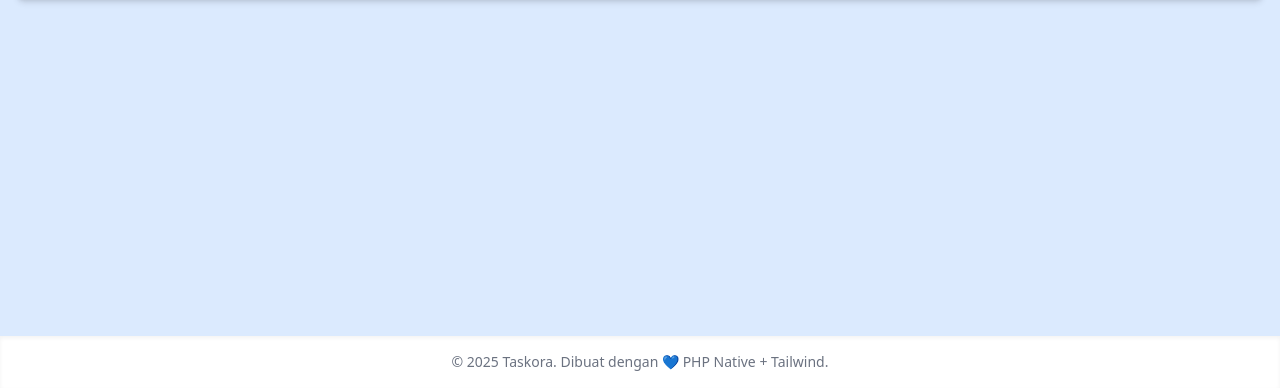
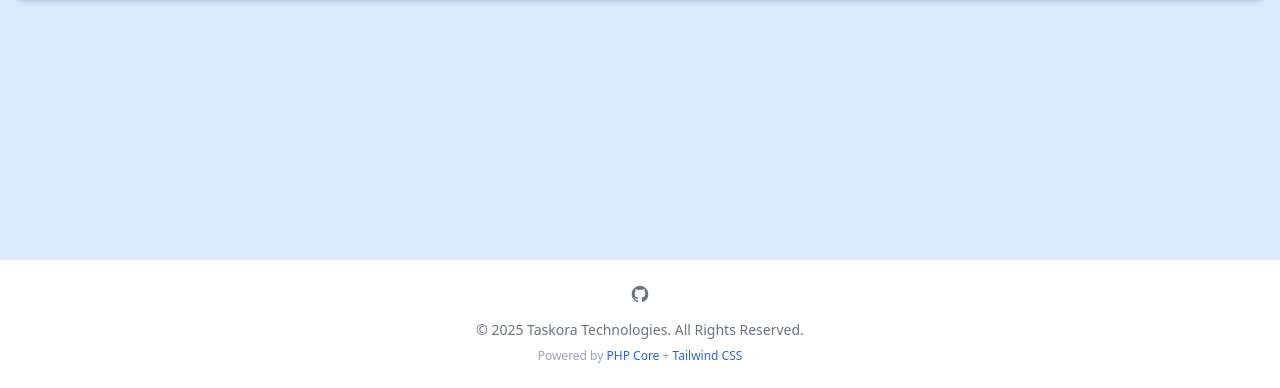
Before and after one commit to WildanMukmin/taskora, a PHP site: page /project-web-teori/pages/admin/manage.php in a window 1280 px wide. Shown: the part 412-800 px from the top of the page. Run offline with PHP 8.4, Linux system fonts and the light colour scheme; data that the repository does not hold is empty; some libraries are stand-ins or nearby versions.

Commit message:
update footer

```diff
--- a/includes/footer.php
+++ b/includes/footer.php
@@ -1,5 +1,20 @@
-<footer class="bg-white shadow-inner p-4 text-center text-gray-500 text-sm">
-  &copy; <?= date('Y') ?> Taskora. Dibuat dengan 💙 PHP Native + Tailwind.
+<footer class="bg-white border-t border-gray-200 py-6 px-4">
+  <div class="max-w-7xl mx-auto flex flex-col items-center">
+    <div class="flex items-center space-x-6 mb-4">
+      <a href="https://github.com/WildanMukmin/taskora" class="text-gray-500 hover:text-blue-600 transition-colors">
+        <svg class="w-5 h-5" fill="currentColor" viewBox="0 0 24 24" aria-hidden="true">
+          <path fill-rule="evenodd" d="M12 2C6.477 2 2 6.484 2 12.017c0 4.425 2.865 8.18 6.839 9.504.5.092.682-.217.682-.483 0-.237-.008-.868-.013-1.703-2.782.605-3.369-1.343-3.369-1.343-.454-1.158-1.11-1.466-1.11-1.466-.908-.62.069-.608.069-.608 1.003.07 1.531 1.032 1.531 1.032.892 1.53 2.341 1.088 2.91.832.092-.647.35-1.088.636-1.338-2.22-.253-4.555-1.113-4.555-4.951 0-1.093.39-1.988 1.029-2.688-.103-.253-.446-1.272.098-2.65 0 0 .84-.27 2.75 1.026A9.564 9.564 0 0112 6.844c.85.004 1.705.115 2.504.337 1.909-1.296 2.747-1.027 2.747-1.027.546 1.379.202 2.398.1 2.651.64.7 1.028 1.595 1.028 2.688 0 3.848-2.339 4.695-4.566 4.943.359.309.678.92.678 1.855 0 1.338-.012 2.419-.012 2.747 0 .268.18.58.688.482A10.019 10.019 0 0022 12.017C22 6.484 17.522 2 12 2z" clip-rule="evenodd"></path>
+        </svg>
+      </a>
+
+    </div>
+    <p class="text-gray-500 text-sm mb-2">
+      © <?= date('Y') ?> Taskora Technologies. All Rights Reserved.
+    </p>
+    <p class="text-gray-400 text-xs">
+      Powered by <span class="text-blue-600 font-medium">PHP Core</span> + <span class="text-blue-600 font-medium">Tailwind CSS</span>
+    </p>
+  </div>
 </footer>
 
 </body>
```
